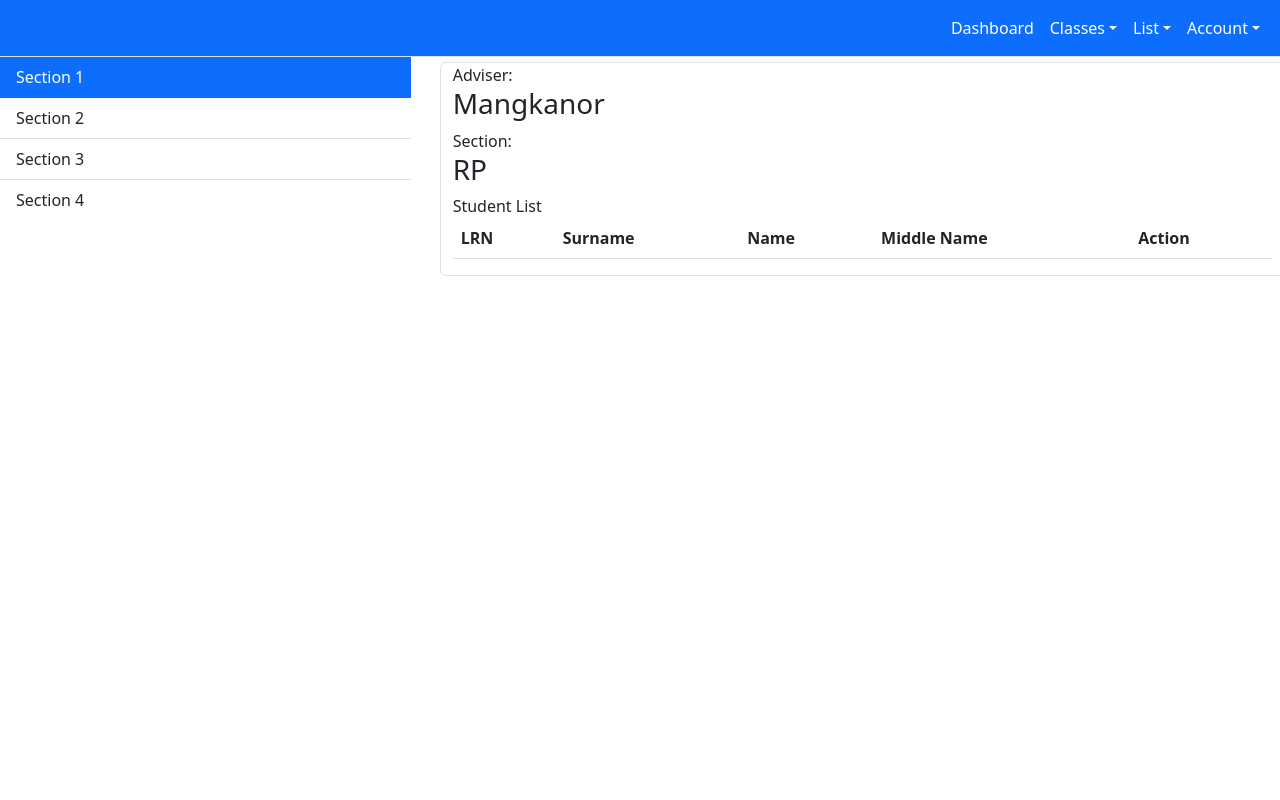
After one commit to marreamonte/SYSTEM, a Django app: page /superadmin/class/ in a window 1280 px wide. The commit adds this page. Run offline with Django 4.2, Linux system fonts and the light colour scheme; lists and menus that the app fills with data are empty; some libraries are stand-ins or nearby versions.

Commit message:
added class

```diff
--- a/admin_staff/templates/admin/admin_dashboard.html
+++ b/admin_staff/templates/admin/admin_dashboard.html
@@ -22,6 +22,16 @@
               <div class="collapse navbar-collapse" id="navbarSupportedContent">
                   <ul class="navbar-nav ms-auto mt-2 mt-lg-0">
                       <li class="nav-item active"><a class="nav-link" href="{% url "admin_dashboard" %}" style="color: white">Dashboard</a></li>
+
+                      <li class="nav-item dropdown">
+                          <a class="nav-link dropdown-toggle" id="navbarDropdown" role="button" data-bs-toggle="dropdown" aria-haspopup="true" aria-expanded="false" style='color: white'>Classes</a>
+                          <div class="dropdown-menu dropdown-menu-end" aria-labelledby="navbarDropdown">
+                              <a class="dropdown-item" href="{% url "classes" %}">Grade 7</a>
+                              <a class="dropdown-item" href="">Grade 8</a>
+                              <a class="dropdown-item" href="">Grade 9</a>
+                              <a class="dropdown-item" href="">Grade 10</a>
+                          </div>
+                      </li>
 
                       <li class="nav-item dropdown">
                           <a class="nav-link dropdown-toggle" id="navbarDropdown" role="button" data-bs-toggle="dropdown" aria-haspopup="true" aria-expanded="false" style='color: white'>List</a>
@@ -49,34 +59,38 @@
           </div>
         </nav>
         {% block content %}
+
           <!-- Page content-->
 
-        <div class="container_fluid border rounded" style="margin: 10px; padding: 10px; width: 99vw; height: 50vh">
+        <div class="container_fluid border rounded shadow p-3 mb-5 bg-body-tertiary" style="margin: 10px; width: 99vw; height: 50vh">
+          <h1>Annoucement</h1>
+          <div class="" ></div>
           {% for i in annoucement%}
-            <h1>{{i.title}}</h1>
+            <h4>{{i.title}}</h4>
             <p>{{i.body}}</p>
             <button class="btn btn-success" type="submit" title="Add"><a href=" {% url "annoucement" i.annoucement_id %}" style="text-decoration: none; color: inherit">Add</a></button>
             <button class="btn btn-primary" type="submit" title="Edit"><a href=" {% url "annoucement" i.annoucement_id %}" style="text-decoration: none; color: inherit">Edit</a></button>
           {% endfor %}
         </div>
+
+        {% comment %} cards {% endcomment %}
+
         <div class="row" style="margin: 10px">
-          <div class="card col-md-4" style="width: 48vw; margin: 5px;">
+          <div class="card col-md-4 shadow" style="width: 48vw; margin: 5px;">
             <div class="card-body">
               <h5 class="card-title"></h5>
               <h6 class="card-subtitle mb-2 text-body-secondary">Card subtitle</h6>
               <p class="card-text">Some quick example text to build on the card title and make up the bulk of the card's content.</p>
-              <a href="#" class="card-link">Card link</a>
-              <a href="#" class="card-link">Another link</a>
+              <a href="#" class="card-link" style='text-decoration: none'>View</a>
             </div>
           </div>
 
-          <div class="card col-md-4" style="width: 48vw; margin: 5px;">
+          <div class="card col-md-4 shadow" style="width: 48vw; margin: 5px;">
             <div class="card-body">
               <h5 class="card-title"></h5>
               <h6 class="card-subtitle mb-2 text-body-secondary">Card subtitle</h6>
               <p class="card-text">Some quick example text to build on the card title and make up the bulk of the card's content.</p>
-              <a href="#" class="card-link">Card link</a>
-              <a href="#" class="card-link">Another link</a>
+              <a href="#" class="card-link" style='text-decoration: none'>Views</a>
             </div>
           </div>
         </div>
--- /dev/null
+++ b/admin_staff/templates/admin/classes.html
@@ -0,0 +1,60 @@
+{% extends "admin/admin_dashboard.html" %}
+
+
+{% block content %}
+<div class="row">
+    <div class="col-4">
+      <div class="list-group list-group-flush " id="list-tab" role="tablist">
+        <a class="list-group-item list-group-item-action active" id="list-home-list" data-bs-toggle="list" href="#home-list" role="tab" aria-controls="list-home">Section 1</a>
+        <a class="list-group-item list-group-item-action" id="list-profile-list" data-bs-toggle="list" href="#list-profile" role="tab" aria-controls="list-profile">Section 2</a>
+        <a class="list-group-item list-group-item-action" id="list-messages-list" data-bs-toggle="list" href="#list-messages" role="tab" aria-controls="list-messages">Section 3</a>
+        <a class="list-group-item list-group-item-action" id="list-settings-list" data-bs-toggle="list" href="#list-settings" role="tab" aria-controls="list-settings">Section 4</a>
+      </div>
+    </div>
+    <div class="col-8">
+      <div class="tab-content" id="nav-tabContent">
+        <div class="tab-pane fade show active" id="home-list" role="tabpanel" aria-labelledby="list-home-list">
+            <div class="container-fluid border rounded" style="margin: 5px">
+                <div class="col-4">
+                    <label for="">Adviser:</label>
+                    <h3>Mangkanor</h3>
+                </div>
+                <div class="col-4">
+                    <label for="">Section:</label>
+                    <h3>RP</h3>
+                </div>
+
+                <label for="">Student List</label>
+                <table class="table table-hover" >
+                    <thead>
+                      <tr>
+                        <th scope="col">LRN</th>
+                        <th scope="col">Surname</th>
+                        <th scope="col">Name</th>
+                        <th scope="col">Middle Name</th>
+                        <th scope="col">Action</th>
+                      </tr>
+                    </thead>
+                    <tbody>
+                        {% for i in student %}
+                              <tr>
+                                <td>{{i.student_lrn}}</td>
+                                <td>{{i.surname}}</td>
+                                <td>{{i.first_name}}</td>
+                                <td>{{i.middle_name}}</td>
+                                <td>
+                                  <button class="btn btn-primary" type="submit" title="Edit"><a href="{% url "student_profile" i.student_lrn %}" style="text-decoration: none; color: inherit" >View</a></button>
+                                </td>
+                              </tr>
+                        {% endfor %}
+                    </tbody>
+                </table>
+            </div>
+        </div>
+        <div class="tab-pane fade" id="list-profile" role="tabpanel" aria-labelledby="list-profile-list">...</div>
+        <div class="tab-pane fade" id="list-messages" role="tabpanel" aria-labelledby="list-messages-list">...</div>
+        <div class="tab-pane fade" id="list-settings" role="tabpanel" aria-labelledby="list-settings-list">...</div>
+      </div>
+    </div>
+</div>
+{% endblock content %}
--- a/admin_staff/urls.py
+++ b/admin_staff/urls.py
@@ -6,7 +6,7 @@ urlpatterns = [
     path('annoucement/<int:id>', views.annoucement, name="annoucement" ),
     path('update_announcement/<int:id>', views.update_announcement, name='update_announcement'),
 
-
+    path('class/', views.classes, name='classes'),
 
     path('student/', views.student_list, name='student_list'),
     path('student_profile/<int:pk>', views.student_profile, name='student_profile'),
--- a/admin_staff/views.py
+++ b/admin_staff/views.py
@@ -22,7 +22,8 @@ def update_announcement(request, id):
     return redirect('/')
 
 
-
+def classes(request):
+    return render(request, 'admin/classes.html');
 
 
 
```
